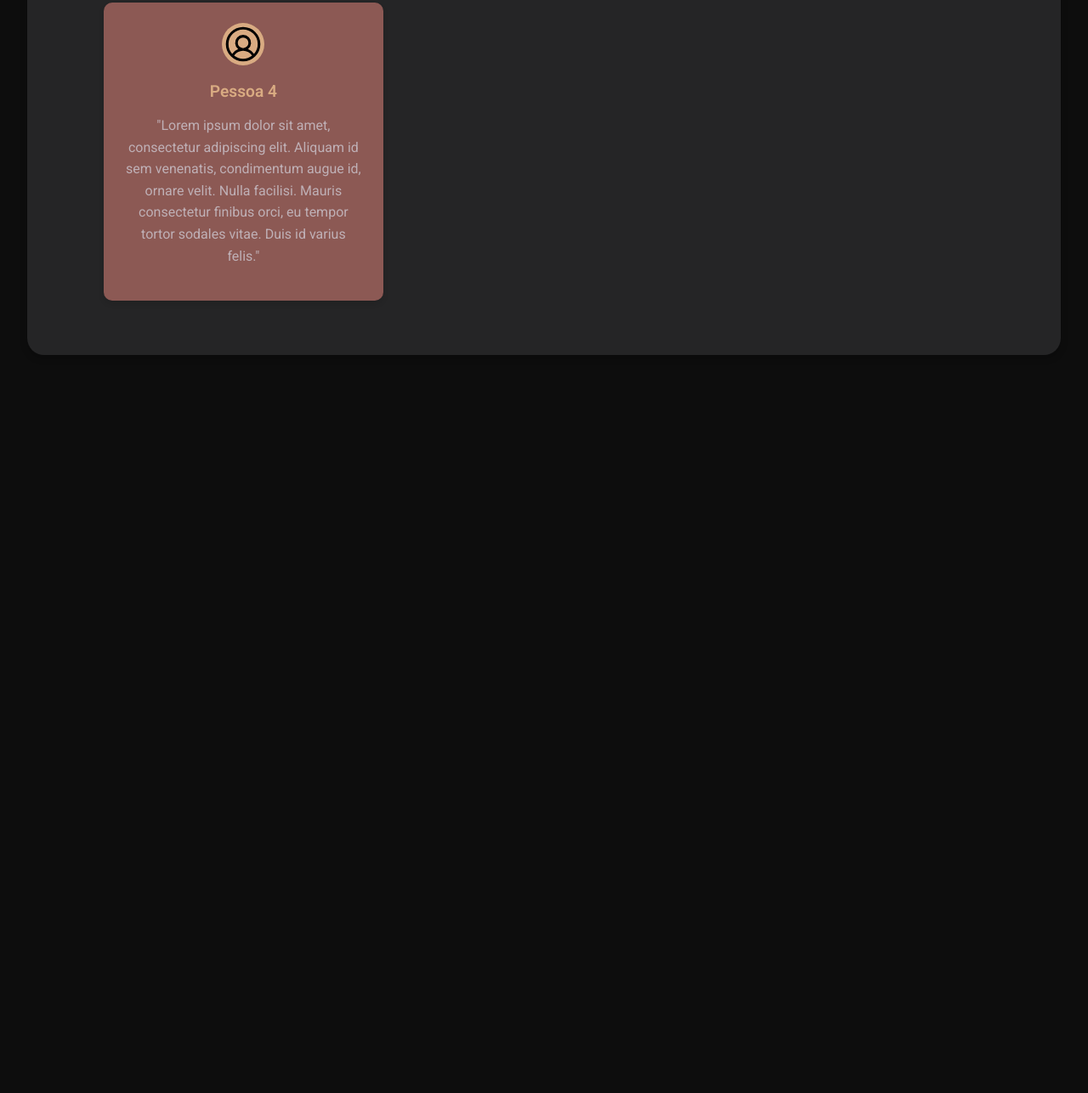
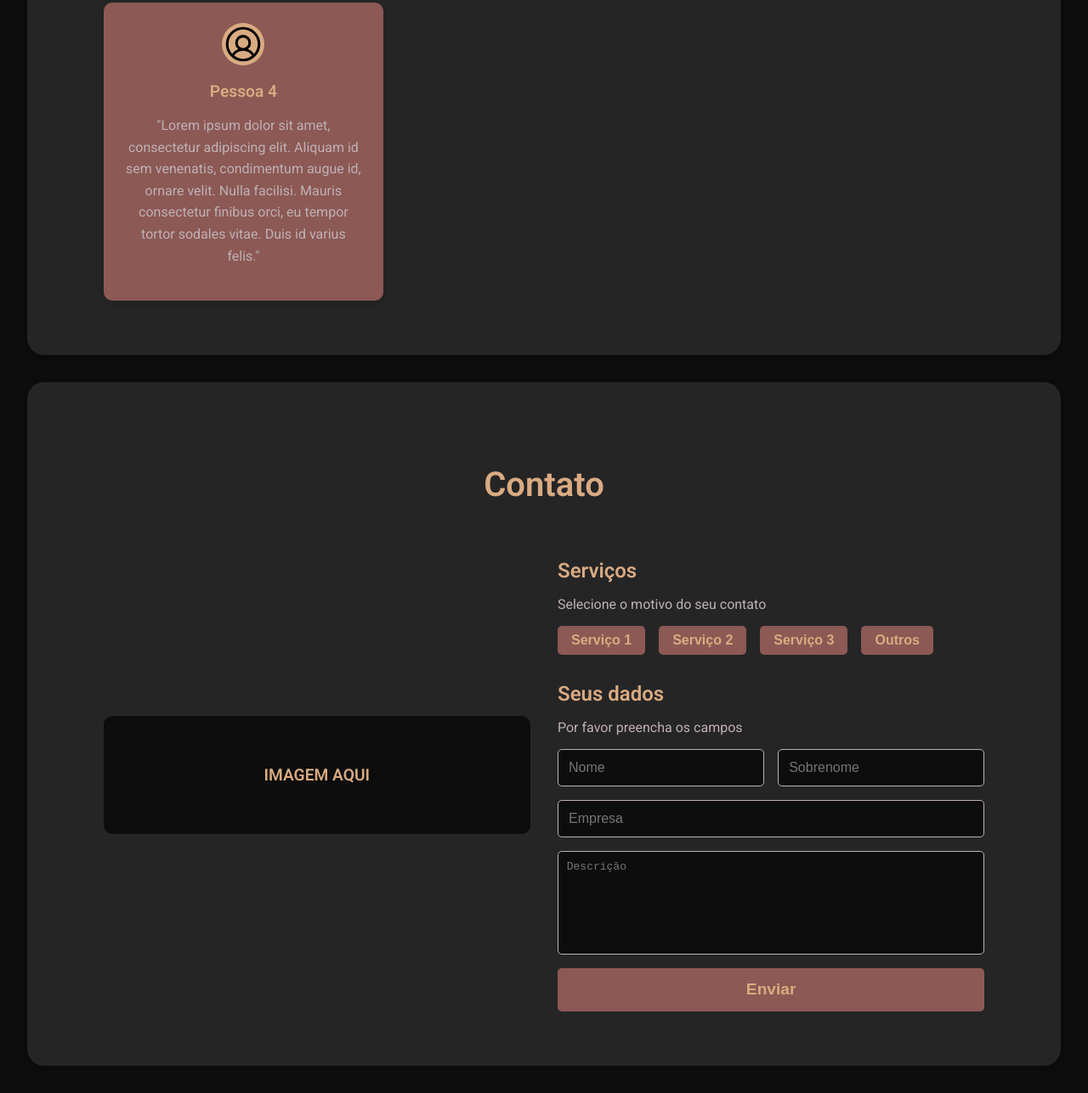
Before and after one commit to GuilhermeOliveira591/ui-portfolio, a plain HTML site: page index.html in a window 1280 px wide. Shown: the part 3199-4486 px from the top of the page at 85% size. Before the commit the page ends 3649 px from the top, so only its background shows below. Drawn offline with Linux system fonts and the light colour scheme.

Commit message:
feat: Contact section implemented

```diff
--- a/index.html
+++ b/index.html
@@ -48,11 +48,11 @@
                 Meu foco está na criação de soluções eficientes e escaláveis, tanto no desenvolvimento de back-end quanto na implementação de front-end responsivo.
                 Vamos conversar?
             </p>
-            <button class="home-contact-button">Contato</button>
+            <button onclick="window.open('https://linktr.ee/ggomesof_', '_blank')" class="home-contact-button">Contato</button>
         </div>
     </section>
 
-    <section class="about-section">
+    <section class="about-section" id="about">
         <div class="container">
             <h2 class="about-title">Sobre</h2>
             <p class="about-description">
@@ -66,7 +66,7 @@
         </div>
     </section>
 
-    <section class="hability-section">
+    <section class="hability-section" id="habilities">
         <div class="container">
             <h2 class="hability-title">Habilidades</h2>
             <div class="card-grid">
@@ -94,7 +94,7 @@
         </div>
     </section>
 
-    <section class="project-section">
+    <section class="project-section" id="projects">
         <div class="container">
             <h2 class="project-title">Projetos</h2>
             <div class="card-grid">
@@ -164,6 +164,38 @@
         </div>
     </section>
 
+    <section class="contact-section" id="contact">
+        <div class="container">
+            <h2 class="contact-title">Contato</h2>
+            <div class="contact-grid">
+                <div class="contact-image">
+                    <p>IMAGEM AQUI</p>
+                </div>
+                <div class="contact-form">
+                    <h3 class="contact-subtitle">Serviços</h3>
+                    <p class="contact-description">Selecione o motivo do seu contato</p>
+                    <div class="contact-services">
+                        <button class="contact-service-button">Serviço 1</button>
+                        <button class="contact-service-button">Serviço 2</button>
+                        <button class="contact-service-button">Serviço 3</button>
+                        <button class="contact-service-button">Outros</button>
+                    </div>
+                    <h3 class="contact-subtitle">Seus dados</h3>
+                    <p class="contact-description">Por favor preencha os campos</p>
+                    <form class="contact-form-fields">
+                        <div class="contact-row">
+                            <input type="text" placeholder="Nome" class="contact-input" />
+                            <input type="text" placeholder="Sobrenome" class="contact-input" />
+                        </div>
+                        <input type="text" placeholder="Empresa" class="contact-input" />
+                        <textarea placeholder="Descrição" class="contact-textarea"></textarea>
+                        <button type="submit" class="contact-submit-button">Enviar</button>
+                    </form>
+                </div>
+            </div>
+        </div>
+    </section>
+
 </main>
 
 </body>
--- a/styles.css
+++ b/styles.css
@@ -60,7 +60,7 @@ body {
   color: var(--terracotta);
 }
 
-.home-section, .about-section, .hability-section, .project-section {
+.home-section, .about-section, .hability-section, .project-section, .recomendation-section, .contact-section {
   padding: 4em 2em;
   text-align: center;
   background-color: var(--smoke);
@@ -70,7 +70,7 @@ body {
   box-shadow: 0 4px 8px rgba(0, 0, 0, 0.2);
 }
 
-.home-title, .about-title, .hability-title, .project-title {
+.home-title, .about-title, .hability-title, .project-title, .recomendation-title, .contact-title {
   font-size: 2.5em;
   font-weight: 600;
   margin-bottom: 1em;
@@ -136,23 +136,6 @@ body {
 .card-description {
   font-size: 1em;
   color: var(--lavender);
-}
-
-.recomendation-section {
-  padding: 4em 2em;
-  text-align: center;
-  background-color: var(--smoke);
-  border-radius: 20px;
-  max-width: 90vw;
-  margin: 2em auto;
-  box-shadow: 0 4px 8px rgba(0, 0, 0, 0.2);
-}
-
-.recomendation-title {
-  font-size: 2.5em;
-  font-weight: 600;
-  margin-bottom: 1em;
-  color: var(--caramel);
 }
 
 .recomendation-grid {
@@ -221,6 +204,112 @@ body {
   color: var(--caramel);
 }
 
+.contact-grid {
+  display: grid;
+  grid-template-columns: 1fr;
+  gap: 2em;
+  align-items: center;
+}
+
+.contact-image {
+  background-color: var(--black);
+  color: var(--caramel);
+  border-radius: 10px;
+  padding: 2em;
+  text-align: center;
+  font-size: 1.2em;
+  font-weight: 600;
+}
+
+.contact-form {
+  text-align: left;
+}
+
+.contact-subtitle {
+  font-size: 1.5em;
+  font-weight: 600;
+  margin-bottom: 0.5em;
+  color: var(--caramel);
+}
+
+.contact-description {
+  font-size: 1em;
+  color: var(--lavender);
+  margin-bottom: 1em;
+}
+
+.contact-services {
+  display: flex;
+  gap: 1em;
+  margin-bottom: 2em;
+}
+
+.contact-service-button {
+  background-color: var(--terracotta);
+  color: var(--caramel);
+  border: none;
+  border-radius: 5px;
+  padding: 0.5em 1em;
+  font-size: 1em;
+  font-weight: 600;
+  cursor: pointer;
+  transition: background-color 0.3s ease;
+}
+
+.contact-service-button:hover {
+  background-color: var(--caramel);
+  color: var(--terracotta);
+}
+
+.contact-form-fields {
+  display: flex;
+  flex-direction: column;
+  gap: 1em;
+}
+
+.contact-row {
+  display: flex;
+  gap: 1em;
+}
+
+.contact-input {
+  flex: 1;
+  padding: 0.75em;
+  font-size: 1em;
+  border: 1px solid var(--lavender);
+  border-radius: 5px;
+  background-color: var(--black);
+  color: var(--caramel);
+}
+
+.contact-textarea {
+  padding: 0.75em;
+  font-size: 1em;
+  border: 1px solid var(--lavender);
+  border-radius: 5px;
+  background-color: var(--black);
+  color: var(--caramel);
+  resize: none;
+  height: 100px;
+}
+
+.contact-submit-button {
+  background-color: var(--terracotta);
+  color: var(--caramel);
+  border: none;
+  border-radius: 5px;
+  padding: 0.75em 2em;
+  font-size: 1.2em;
+  font-weight: 600;
+  cursor: pointer;
+  transition: background-color 0.3s ease;
+}
+
+.contact-submit-button:hover {
+  background-color: var(--caramel);
+  color: var(--terracotta);
+}
+
 @media screen and (min-width: 720px) {
   .navbar-list {
       display: flex;
@@ -236,4 +325,8 @@ body {
   .about-section {
       text-align: center;
   }
+
+  .contact-grid {
+    grid-template-columns: 1fr 1fr;
+  }
 }
```
